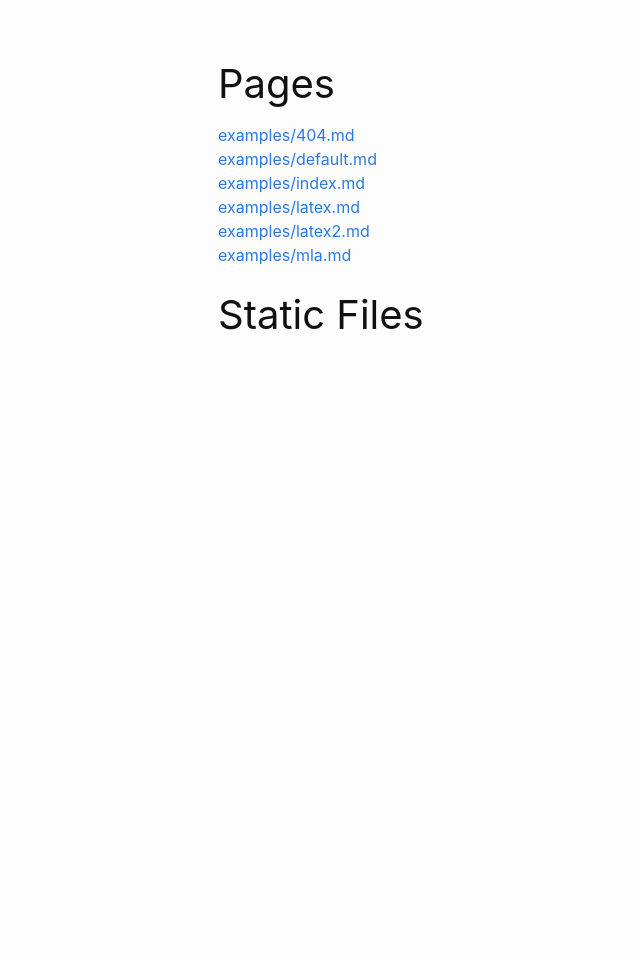
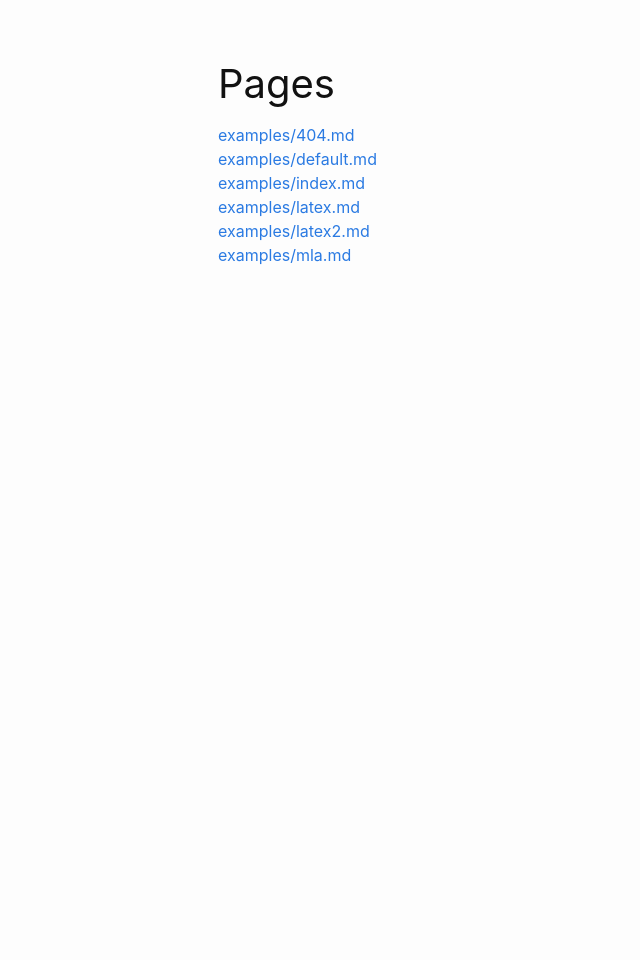
Before and after one commit to a2liu/docgen, a Jekyll site: the page built from examples/index.md, in a window 1280 px wide. Shown: the whole page, without its empty margins (82-722 px from the left). Built offline with Jekyll 4.4.1, drawn with Linux system fonts in a browser that asks for light colours.

Commit message:
tried to make things a little bit better

```diff
--- a/_config.yml
+++ b/_config.yml
@@ -15,6 +15,10 @@ defaults:
     values:
       layout: "default"
 
+error_mode: strict
+strict_variables: true
+strict_filters: true
+
 exclude:
   - jekyll-theme-docgen.gemspec
   - assets/fonts/computer-modern/SIL Open Font License.txt
--- a/_layouts/index-docgen.html
+++ b/_layouts/index-docgen.html
@@ -20,13 +20,20 @@
       <br class="clearfix" />
 
       {% assign sorted-static-files = site.static_files | sort: "path" %}
-      {% if sorted-static-files.size > 0 %}
+      {% assign static-files = '' | split: '' %}
+      {% for file in sorted-static-files %}
+        {% assign file-name = file.path | split: '/' %}
+        {% assign file-path = file.path | append: ':' | split:  ':' %}
+
+        {% unless file-name[1] == 'assets' and file-name[2] == 'docgen' %}
+          {% assign static-files = static-files | concat: file-path %}
+        {% endunless %}
+      {% endfor %}
+
+      {% if static-files.size > 0 %}
         <h1>Static Files</h1>
-        {% for file in sorted-static-files %}
-          {% assign file-name = file.path | split: '/' %}
-          {% unless file-name[1] == 'assets' and file-name[2] == 'docgen' %}
-            <a href="{{ file.path | relative_url }}">{{ file.path }}</a><br/>
-          {% endunless %}
+        {% for file-path in static-files %}
+          <a href="{{ file-path | relative_url }}">{{ file-path }}</a><br/>
         {% endfor %}
       {% endif %}
 
```
